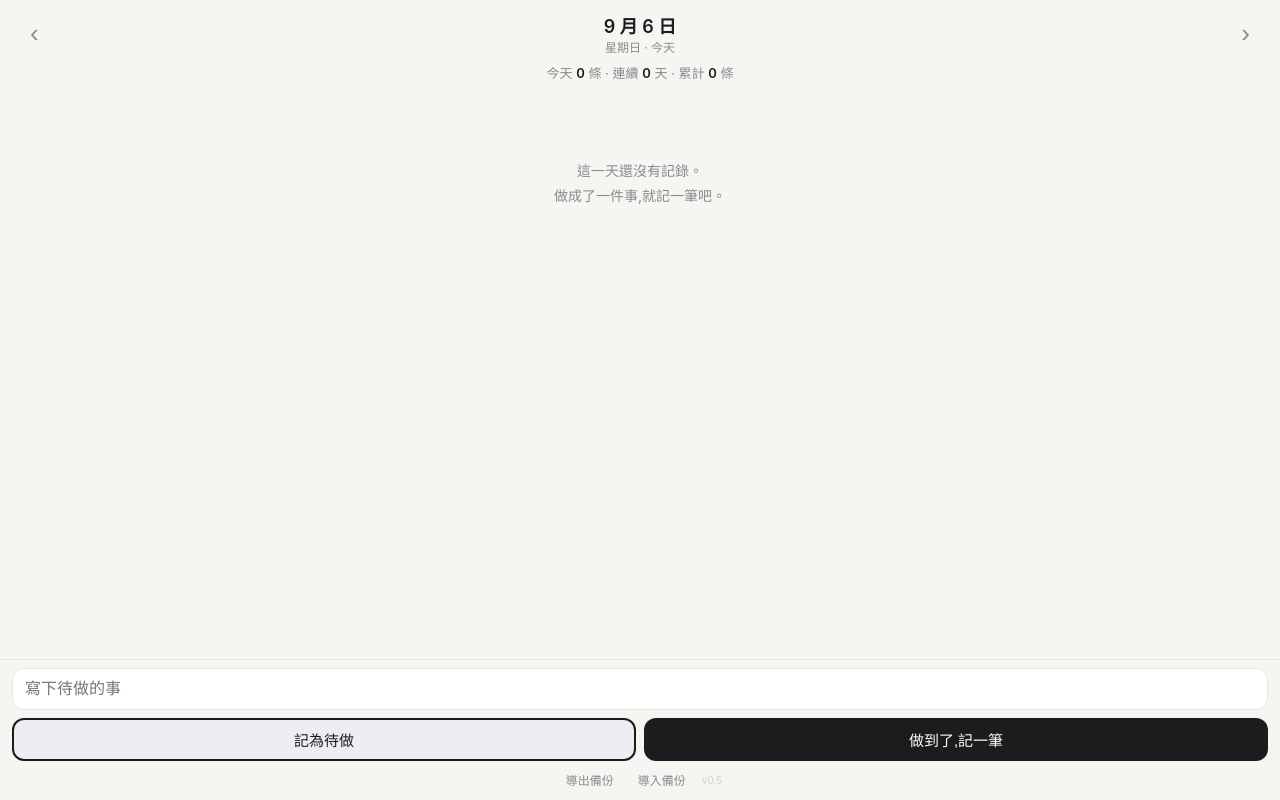
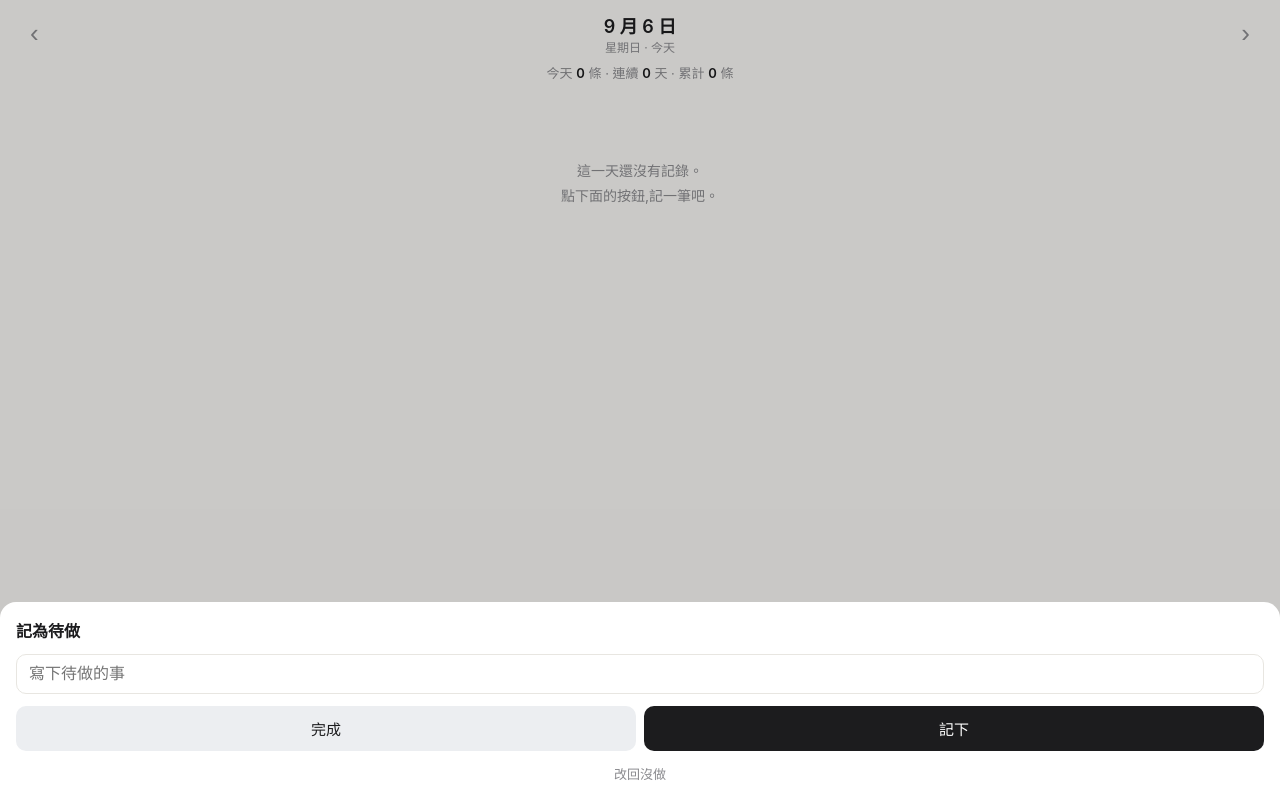
Before and after one commit to olayaz/dot, a plain HTML site: page index.html in a window 1280 px wide. Both pictures are taken after a click on the button "記為待做". Drawn offline with Linux system fonts and the light colour scheme.

Commit message:
fix(app): button-only entry via visible bottom sheet, no main input box
[Intent & Reason]
User feedback: keeping an input box on the main screen made the flow
ambiguous (type first or tap first?), the mode-outline styling was ugly,
and worst of all the typing surface gave zero visible feedback — with
the keyboard up, the screen looked blank until dismissed.

[Core Changes]
- Main screen no longer has an input box; the two footer buttons are
  the only entry points, each opening a bottom sheet with its own input
- The sheet overlay is translucent and the list stays visible behind
  it; every confirmed entry appears in the list immediately while the
  sheet stays open for continuous multi-entry input
- Sheet is pinned to the visual viewport so it sits above the keyboard
  instead of being pushed off-screen
- Mode concept and active-button outline removed entirely

```diff
--- a/index.html
+++ b/index.html
@@ -112,11 +112,12 @@
     padding: 0 2px; cursor: pointer; flex-shrink: 0;
   }
 
-  /* 底部彈窗 */
+  /* 底部彈窗:半透明,後面的列表保持可見 */
   #overlay {
     position: fixed;
-    inset: 0;
-    background: rgba(0,0,0,.3);
+    left: 0; right: 0; top: 0;
+    height: 100dvh;
+    background: rgba(0,0,0,.18);
     display: flex;
     align-items: flex-end;
     z-index: 10;
@@ -165,28 +166,18 @@
   }
 
   footer {
-    padding: 8px 12px calc(env(safe-area-inset-bottom) + 10px);
+    padding: 10px 12px calc(env(safe-area-inset-bottom) + 10px);
     border-top: 1px solid var(--line);
   }
-  #input {
-    width: 100%;
-    border: 1px solid var(--line);
-    border-radius: 12px;
-    padding: 11px 12px;
-    font-size: 16px;
-    background: #fff;
-    outline: none;
-  }
-  .add-btns { display: flex; gap: 8px; margin-top: 8px; }
+  .add-btns { display: flex; gap: 8px; }
   .add-btns button {
     flex: 1;
     border: none;
     border-radius: 12px;
-    padding: 11px 0;
-    font-size: 15px;
+    padding: 13px 0;
+    font-size: 16px;
     cursor: pointer;
   }
-  .add-btns button.active { outline: 2px solid var(--ink); outline-offset: -2px; }
   #btnPlan { background: #eceef1; color: var(--ink); }
   #btnDone { background: var(--ink); color: #fff; }
   .tools {
@@ -194,7 +185,7 @@
     justify-content: center;
     align-items: center;
     gap: 8px;
-    margin-top: 8px;
+    margin-top: 6px;
   }
   .tools button {
     border: none; background: none; color: var(--ink-2);
@@ -221,15 +212,14 @@
 <div id="list"></div>
 
 <footer>
-  <input id="input" type="text" placeholder="寫下做成的事" enterkeyhint="done" autocomplete="off">
   <div class="add-btns">
     <button id="btnPlan">記為待做</button>
-    <button id="btnDone" class="active">做到了,記一筆</button>
+    <button id="btnDone">做到了,記一筆</button>
   </div>
   <div class="tools">
     <button id="btnExport">導出備份</button>
     <button id="btnImport">導入備份</button>
-    <span class="ver">v0.5</span>
+    <span class="ver">v0.6</span>
     <input type="file" id="importFile" accept=".json,application/json" style="display:none">
   </div>
 </footer>
@@ -237,10 +227,10 @@
 <div id="overlay" hidden>
   <div class="sheet">
     <div class="sheet-text" id="sheetText"></div>
-    <input id="sheetInput" type="text" placeholder="結果怎麼樣?一句話寫下來" enterkeyhint="done">
+    <input id="sheetInput" type="text" enterkeyhint="done">
     <div class="sheet-btns">
       <button id="sheetCancel">取消</button>
-      <button id="sheetOk">做了,記下</button>
+      <button id="sheetOk">記下</button>
     </div>
     <button id="sheetUndone" hidden>改回沒做</button>
   </div>
@@ -251,10 +241,9 @@
   var KEY = 'wins.v1';
   var data = load();
   var current = today();
-  var mode = 'done'; // 'done' = 做到了,記一筆; 'plan' = 記為待做
 
   var $ = function (id) { return document.getElementById(id); };
-  var listEl = $('list'), inputEl = $('input');
+  var listEl = $('list');
 
   function load() {
     var d;
@@ -326,34 +315,69 @@
     return n;
   }
 
-  // ---- 底部彈窗:點一行,寫結果 ----
+  // ---- 底部彈窗 ----
+  // sheetMode: 'add-plan' | 'add-done' | 'edit'
+  var sheetMode = null;
   var editing = null; // { k, e }
 
-  function openSheet(k, e) {
-    editing = { k: k, e: e };
-    $('sheetText').textContent = e.text;
-    $('sheetInput').value = e.note || '';
-    $('sheetOk').textContent = e.done ? '記下' : '做了,記下';
-    $('sheetUndone').hidden = !e.done;
+  function showSheet() {
     $('overlay').hidden = false;
+    syncViewport();
     setTimeout(function () { $('sheetInput').focus(); }, 50);
   }
   function closeSheet() {
+    sheetMode = null;
     editing = null;
     $('overlay').hidden = true;
     $('sheetInput').blur();
   }
 
+  // 點底部按鈕:彈出輸入窗口,後面的列表仍然可見
+  function openAddSheet(kind) {
+    sheetMode = kind === 'plan' ? 'add-plan' : 'add-done';
+    editing = null;
+    $('sheetText').textContent = kind === 'plan' ? '記為待做' : '做到了,記一筆';
+    $('sheetInput').value = '';
+    $('sheetInput').placeholder = kind === 'plan' ? '寫下待做的事' : '寫下做成的事';
+    $('sheetOk').textContent = '記下';
+    $('sheetCancel').textContent = '完成';
+    $('sheetUndone').hidden = true;
+    scrollToBottom();
+    showSheet();
+  }
+
+  // 點某一行:寫/改結果
+  function openEditSheet(k, e) {
+    sheetMode = 'edit';
+    editing = { k: k, e: e };
+    $('sheetText').textContent = e.text;
+    $('sheetInput').value = e.note || '';
+    $('sheetInput').placeholder = '結果怎麼樣?一句話寫下來';
+    $('sheetOk').textContent = e.done ? '記下' : '做了,記下';
+    $('sheetCancel').textContent = '取消';
+    $('sheetUndone').hidden = !e.done;
+    showSheet();
+  }
+
   $('sheetOk').addEventListener('click', function () {
+    var inp = $('sheetInput');
+    if (sheetMode === 'edit') {
       if (!editing) return;
       var e = editing.e;
-    var note = $('sheetInput').value.trim();
+      var note = inp.value.trim();
       if (note) e.note = note; else delete e.note;
       if (!e.done) e.doneTs = Date.now(); // 時間 = 標記為做了的那一刻
       e.done = true;
       save();
       closeSheet();
       render();
+    } else if (sheetMode) {
+      // 記一條,清空,窗口不收起,可連續記;新行立刻出現在後面的列表裡
+      if (addEntry(inp.value, sheetMode === 'add-done')) {
+        inp.value = '';
+        inp.focus();
+      }
+    }
   });
   $('sheetCancel').addEventListener('click', closeSheet);
   $('overlay').addEventListener('click', function (ev) {
@@ -370,6 +394,17 @@
     closeSheet();
     render();
   });
+
+  // 鍵盤彈出時讓彈窗貼在鍵盤上方,而不是被推走
+  function syncViewport() {
+    if (window.visualViewport && !$('overlay').hidden) {
+      $('overlay').style.height = window.visualViewport.height + 'px';
+    }
+  }
+  if (window.visualViewport) {
+    window.visualViewport.addEventListener('resize', syncViewport);
+    window.visualViewport.addEventListener('scroll', syncViewport);
+  }
 
   // ---- render ----
   var WEEK = ['日','一','二','三','四','五','六'];
@@ -388,7 +423,7 @@
 
     var arr = entries(current);
     if (!arr.length) {
-      listEl.innerHTML = '<div class="empty">這一天還沒有記錄。<br>做成了一件事,就記一筆吧。</div>';
+      listEl.innerHTML = '<div class="empty">這一天還沒有記錄。<br>點下面的按鈕,記一筆吧。</div>';
       return;
     }
     var k = dayKey(current);
@@ -413,7 +448,7 @@
       var noteEl = row.querySelector('.note');
       if (noteEl) noteEl.textContent = '→ ' + e.note;
 
-      row.addEventListener('click', function () { openSheet(k, e); });
+      row.addEventListener('click', function () { openEditSheet(k, e); });
       row.querySelector('.del').addEventListener('click', function (ev) {
         ev.stopPropagation();
         if (confirm('刪掉這一條?')) removeEntry(k, e.id);
@@ -426,39 +461,9 @@
     listEl.appendChild(card);
   }
 
-  // ---- 輸入:先點按鈕進入模式,再連續輸入 ----
-  function setMode(m) {
-    mode = m;
-    $('btnPlan').classList.toggle('active', m === 'plan');
-    $('btnDone').classList.toggle('active', m === 'done');
-    inputEl.placeholder = m === 'plan' ? '寫下待做的事' : '寫下做成的事';
-  }
-
-  // 點按鈕:有字 = 按此模式記一條;沒字 = 進入此模式,彈出鍵盤
-  $('btnPlan').addEventListener('click', function () {
-    setMode('plan');
-    if (addEntry(inputEl.value, false)) inputEl.value = '';
-    inputEl.focus();
-  });
-  $('btnDone').addEventListener('click', function () {
-    setMode('done');
-    if (addEntry(inputEl.value, true)) inputEl.value = '';
-    inputEl.focus();
-  });
-  // 鍵盤「完成」= 按當前模式記一條,可連續記
-  inputEl.addEventListener('keydown', function (e) {
-    if (e.key === 'Enter') {
-      if (addEntry(inputEl.value, mode === 'done')) inputEl.value = '';
-    }
-  });
-
-  // 鍵盤彈出把頁面推上去時,保持最新一行可見
-  inputEl.addEventListener('focus', function () { setTimeout(scrollToBottom, 300); });
-  if (window.visualViewport) {
-    window.visualViewport.addEventListener('resize', function () {
-      if (document.activeElement === inputEl) scrollToBottom();
-    });
-  }
+  // ---- 底部兩個按鈕:唯一的輸入入口 ----
+  $('btnPlan').addEventListener('click', function () { openAddSheet('plan'); });
+  $('btnDone').addEventListener('click', function () { openAddSheet('done'); });
 
   // ---- 日期切換 ----
   $('prevDay').addEventListener('click', function () { current.setDate(current.getDate() - 1); render(); });
```
Lines whose indentation alone changed are shown as unchanged.
